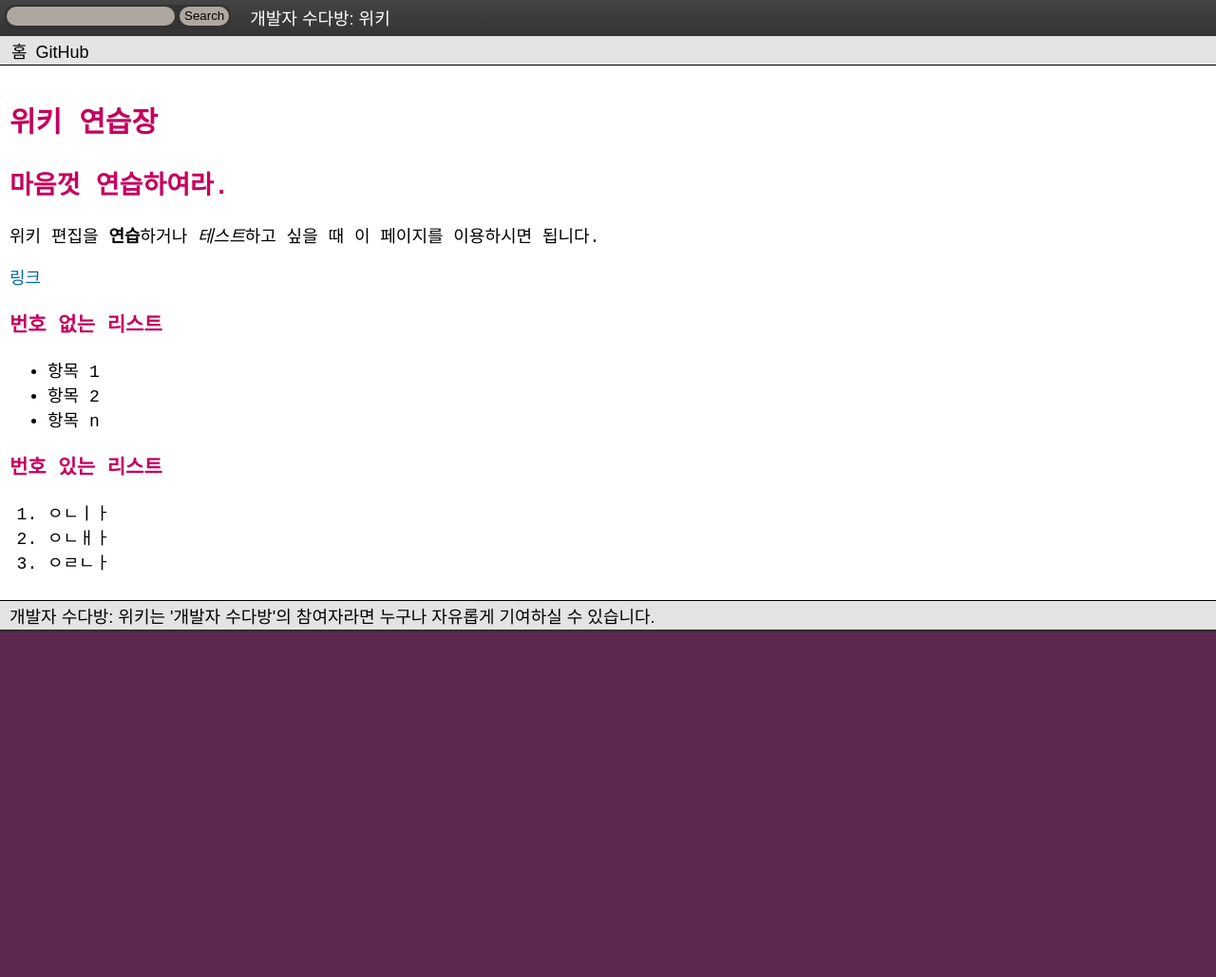
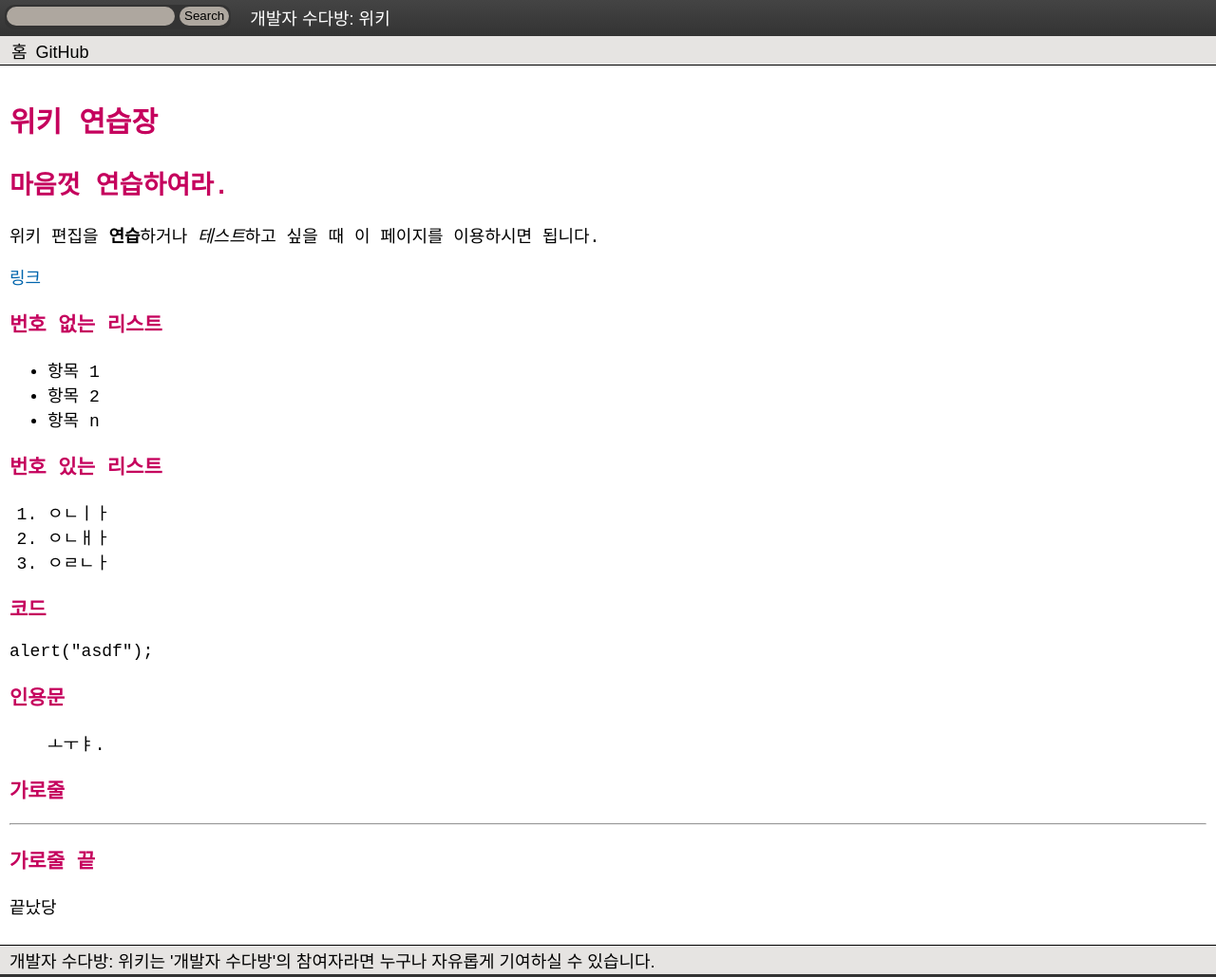
Before and after one commit to devroom-org/wiki, a Jekyll site: the page built from wiki/wiki-edit-practice.md, in a window 1280 px wide. Shown: the whole page at 95% size. Built offline with Jekyll 4.4.1, drawn with Linux system fonts in a browser that asks for light colours; before the commit the page ends 900 px from its top, so only the background shows below that.

Commit message:
Edited wiki practice page.

```diff
--- a/wiki/wiki-edit-practice.md
+++ b/wiki/wiki-edit-practice.md
@@ -17,3 +17,18 @@ title: 위키 연습장
 1. ㅇㄴㅣㅏ
 2. ㅇㄴㅐㅏ
 3. ㅇㄹㄴㅏ
+
+### 코드
+
+`alert("asdf");`
+
+### 인용문
+
+> ㅗㅜㅑ.
+
+### 가로줄
+
+- - -
+
+### 가로줄 끝
+끝났당
```
